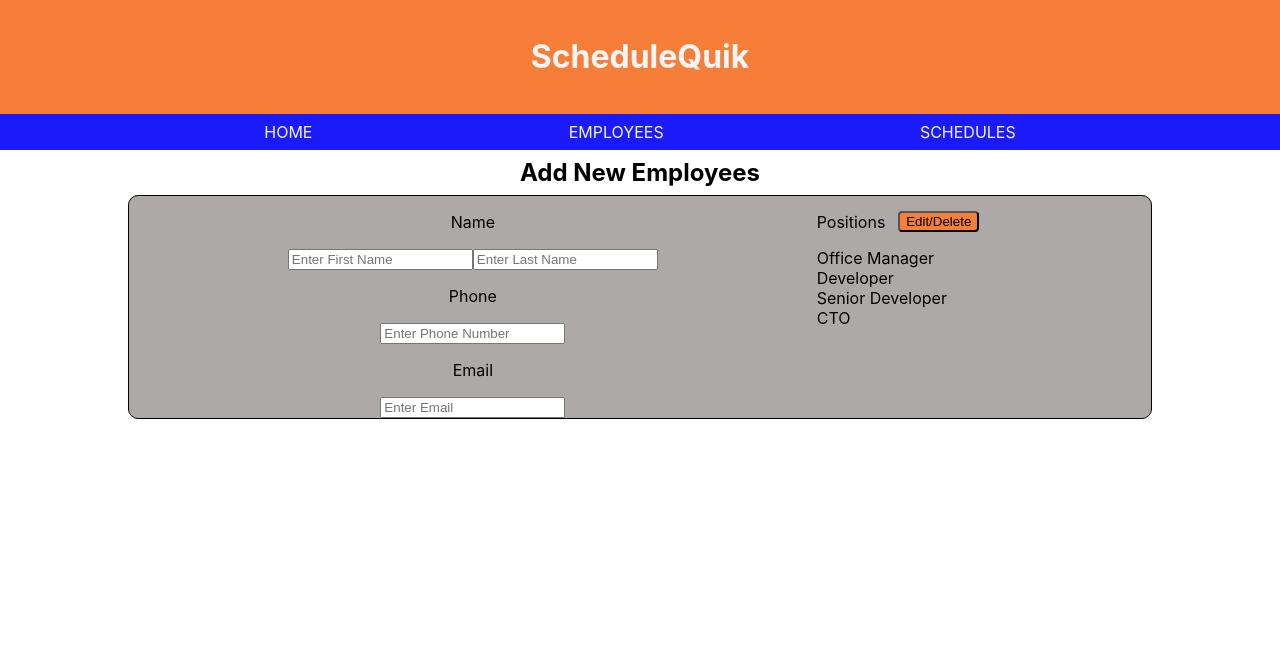
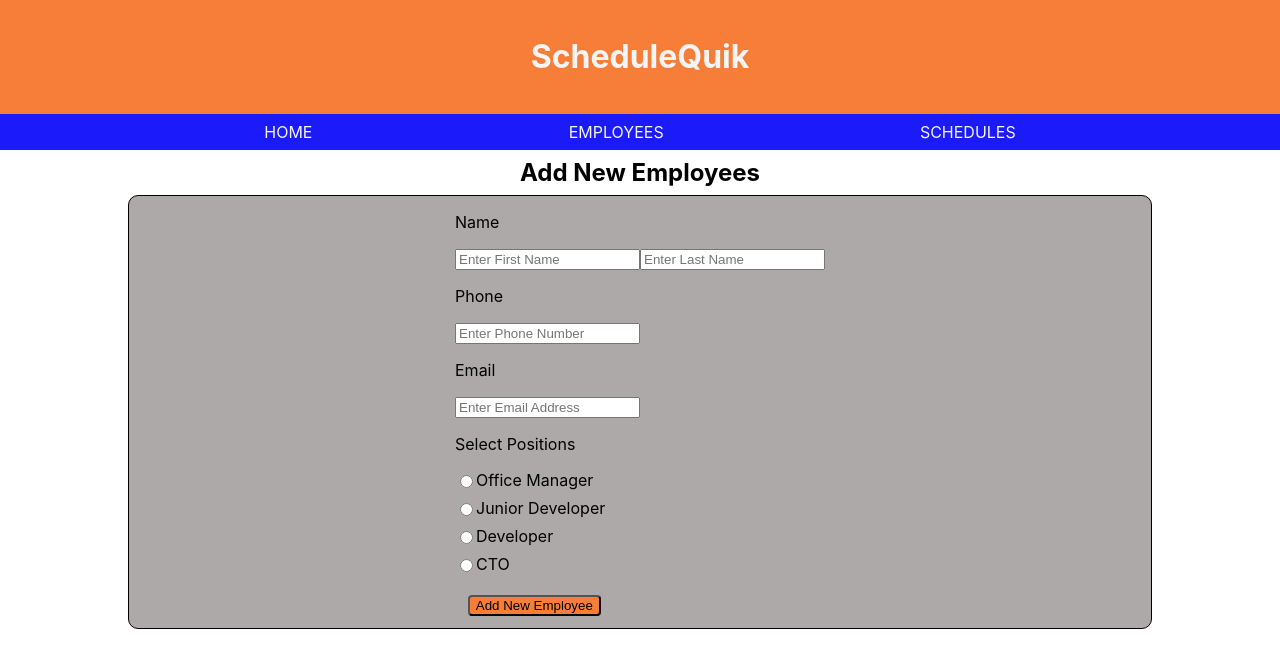
Before and after one commit to StPeteFrank/schedulequik, a React (Create React App) app: page / in a window 1280 px wide. Shown: the top 668 px of the page. Built offline with nearby package versions, Linux system fonts and the light colour scheme.

Commit message:
AddNewEmployees view static complete.

```diff
--- a/src/AddNewEmployees.js
+++ b/src/AddNewEmployees.js
@@ -6,36 +6,53 @@ class AddNewEmployees extends Component {
       <div>
         <h2>Add New Employees</h2>
         <div className="AddNewEmployeeContainer">
-          <section>
+          <section className="AddNewEmployee">
+            {/* These inputs will need to add data to EmployeesTable db (HttpPut). */}
+            {/* Then later be displayed on the Employees view (HttpGet). */}
             <div className="AddNewName">
               <p>Name</p>
             </div>
             <div className="InputName">
-              <input type="text" placeholder="Enter First Name" />
-              <input type="text" placeholder="Enter Last Name" />
+              <div>
+                <input type="text" placeholder="Enter First Name" />
+              </div>
+              <div>
+                <input type="text" placeholder="Enter Last Name" />
+              </div>
             </div>
+
             <div className="AddNewPhone">
               <p>Phone</p>
             </div>
             <div className="InputPhone">
               <input type="text" placeholder="Enter Phone Number" />
             </div>
+
             <div className="AddNewEmail">
               <p>Email</p>
             </div>
             <div className="InputEmail">
-              <input type="text" placeholder="Enter Email" />
+              <input type="text" placeholder="Enter Email Address" />
             </div>
-          </section>
 
-          <section className="PositionsList">
-            <div className="EditDeleteButton">
-              <p>Positions</p> <button>Edit/Delete</button>
+            <p>Select Positions</p>
+            {/* These hard-coded Select Positions inputs will come from PositionsTable db (HttpGet). */}
+            {/* Once they are selected they will add to EmployeePositionsTable (HttpPut). */}
+            <div className="ListedPositions">
+              <input type="radio" /> <label>Office Manager</label>
             </div>
-            <li>Office Manager</li>
-            <li>Developer</li>
-            <li>Senior Developer</li>
-            <li>CTO</li>
+            <div className="ListedPositions">
+              <input type="radio" /> <label>Junior Developer</label>
+            </div>
+            <div className="ListedPositions">
+              <input type="radio" /> <label>Developer</label>
+            </div>
+            <div className="ListedPositions">
+              <input type="radio" /> <label>CTO</label>
+            </div>
+            <div className="AddNewEmployeeButton">
+              <button>Add New Employee</button>
+            </div>
           </section>
         </div>
       </div>
--- a/src/index.css
+++ b/src/index.css
@@ -209,7 +209,7 @@ button {
   border: 1px solid black;
   border-radius: 10px;
   display: flex;
-  justify-content: space-evenly;
+  justify-content: center;
   background-color: rgb(173, 169, 169);
   margin-left: 10vw;
   margin-right: 10vw;
@@ -219,3 +219,18 @@ button {
   margin: 1vw;
   background-color: rgb(247, 126, 56);
 }
+.AddNewEmployee {
+  font-display: flex;
+  flex-direction: column;
+  text-align: left;
+}
+.InputName {
+  display: flex;
+  justify-content: space-evenly;
+  flex-direction: row;
+}
+.AddNewEmployee button {
+  border-radius: 4px;
+  margin: 1vw;
+  background-color: rgb(247, 126, 56);
+}
```
